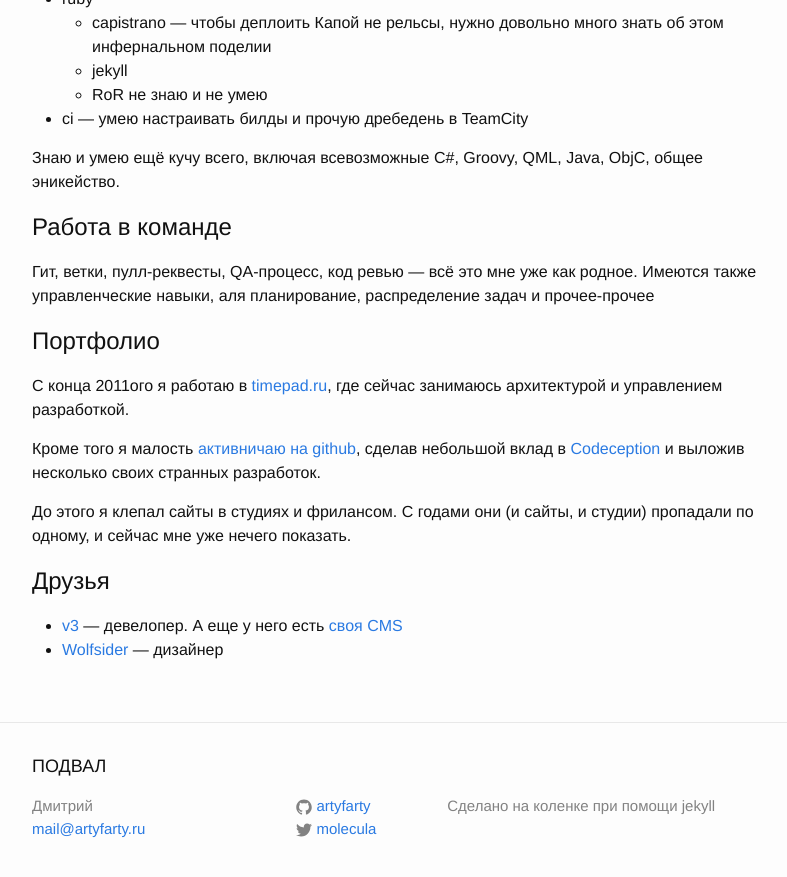
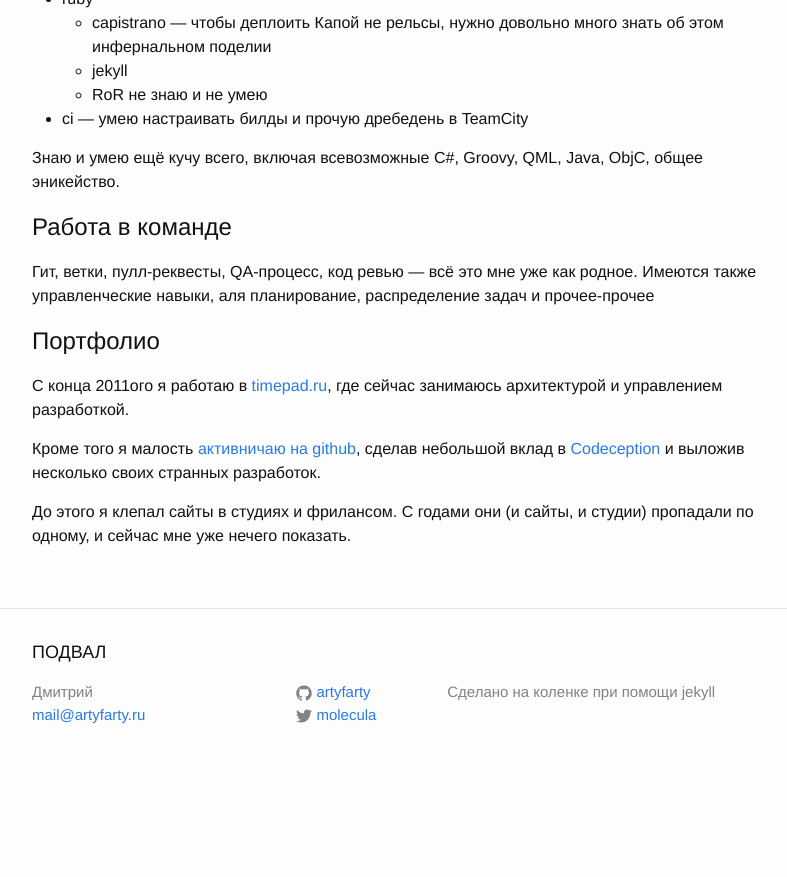
Before and after one commit to artyfarty/artyfartyio.github.io, a Jekyll site: the page built from devel.md, in a window 1280 px wide and 900 px high, scrolled down 1668 px. Shown: the top 877 px of the window, without its empty margins (238-1025 px from the left). Built offline with Jekyll 4.4.1, drawn with Linux system fonts in a browser that asks for light colours; after the commit the page ends 2454 px from its top, so only the background shows below that.

Commit message:
Update devel.md

```diff
--- a/devel.md
+++ b/devel.md
@@ -72,8 +72,3 @@ C конца 2011ого я работаю в [timepad.ru](https://timepad.ru/),
 Кроме того я малость [активничаю на github](/projects/), сделав небольшой вклад в [Codeception](http://codeception.com/) и выложив несколько своих странных разработок.
 
 До этого я клепал сайты в студиях и фрилансом. С годами они (и сайты, и студии) пропадали по одному, и сейчас мне уже нечего показать.
-
-# Друзья
-
-* [v3](http://varyen.ru/) — девелопер. А еще у него есть [своя CMS](http://jrcms.ru/)
-* [Wolfsider](https://vk.com/zukerberg) — дизайнер
```
